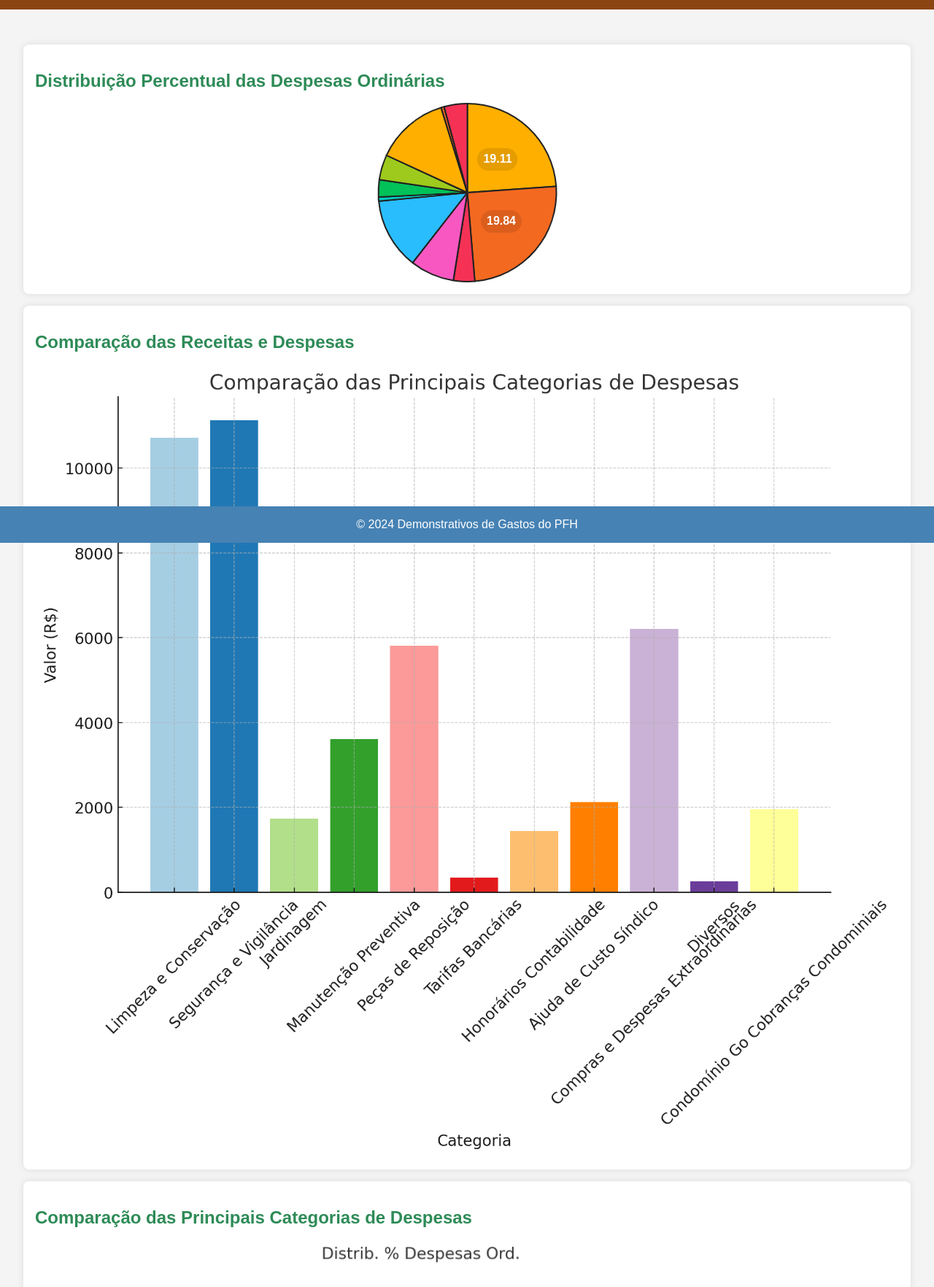
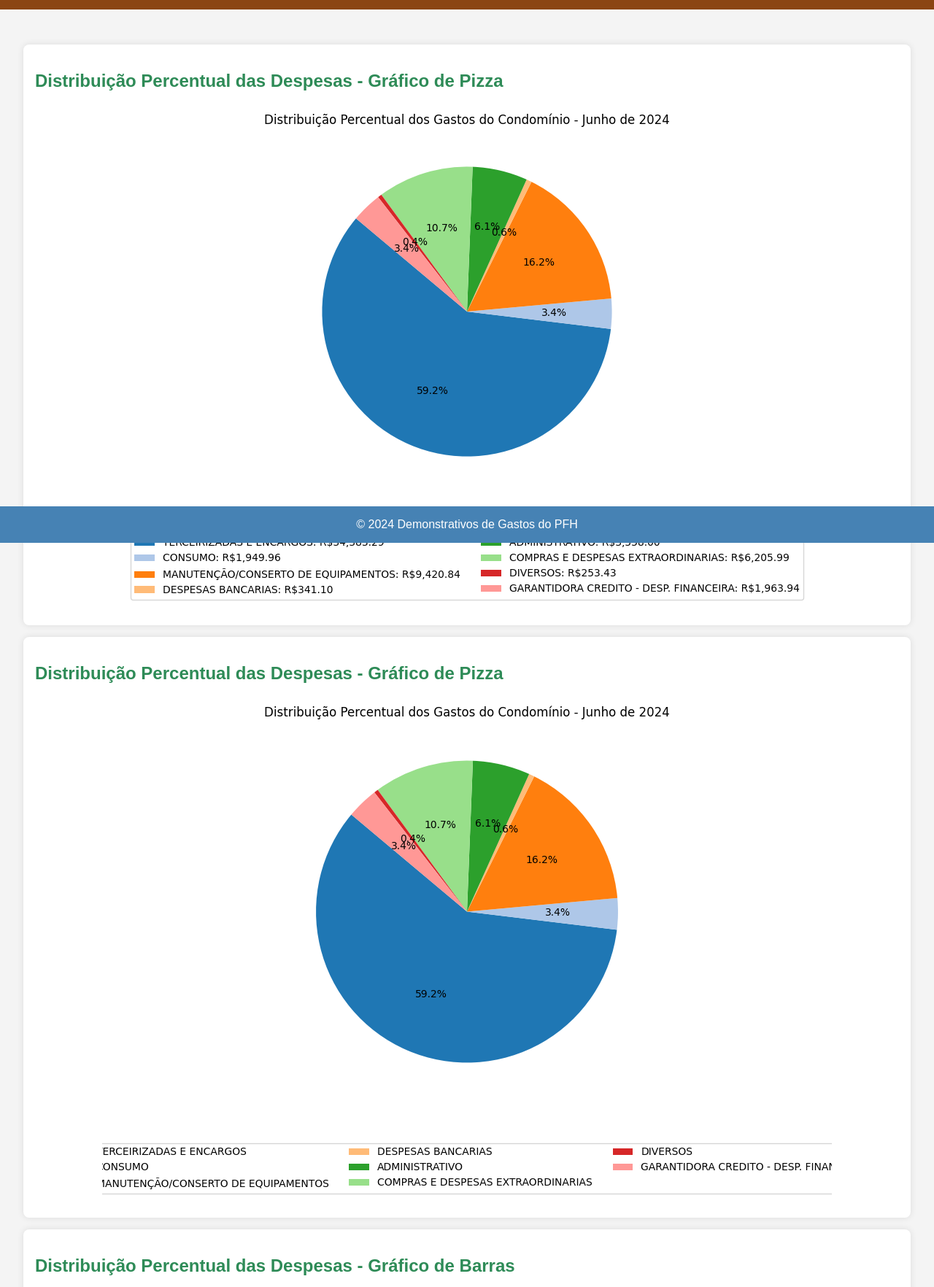
Before and after one commit to jprtecnico/demonstrativosgastospfh.github.io, a plain HTML site: page index.html in a window 1280 px wide. Shown: the part 56-1820 px from the top of the page at 73% size. Drawn offline with Linux system fonts and the light colour scheme.

Commit message:
update gráficos

```diff
--- a/index.html
+++ b/index.html
@@ -12,16 +12,26 @@
     </header>
     <main>
         <section>
-            <h2>Distribuição Percentual das Despesas Ordinárias</h2>
-            <img src="distribuicao_percentual_das_despesas_ordinarias.png" alt="Distribuição Percentual das Despesas Ordinárias">
+            <h2>Distribuição Percentual das Despesas - Gráfico de Pizza</h2>
+            <img src="pizza_06_2024.png" alt="Distribuição Percentual das Despesas Gráfico de Pizza">
+        </section>
+
+        <section>
+            <h2>Distribuição Percentual das Despesas - Gráfico de Pizza</h2>
+            <img src="pizza_2_06_2024.png" alt="Distribuição Percentual das Despesas Gráfico Pizza 2">
+        </section>
+
+        <section>
+            <h2>Distribuição Percentual das Despesas - Gráfico de Barras</h2>
+            <img src="barras_06_2024.png" alt="Distribuição Percentual das Despesas Gráfico de Barras">
         </section>
         <section>
-            <h2>Comparação das Receitas e Despesas</h2>
-            <img src="comparacao_das_receitas_e_despesas.png" alt="Comparação das Receitas e Despesas">
+            <h2>Distribuição Percentual das Despesas - Gráfico de Barras</h2>
+            <img src="linha_06_2024.png" alt="Distribuição Percentual das Despesas Gráfico de Linhas">
         </section>
         <section>
-            <h2>Comparação das Principais Categorias de Despesas</h2>
-            <img src="comparacao_das_principais_categorias_de_despesas.png" alt="Comparação das Principais Categorias de Despesas">
+            <h2>Distribuição Percentual das Despesas - Gráfico de Rosca</h2>
+            <img src="linha_06_2024.png" alt="Distribuição Percentual das Despesas Gráfico de Rosca">
         </section>
     </main>
     <footer>
```
Also changed, not shown: barras_06_2024.png (added), comparacao_das_principais_categorias_de_despesas.png (deleted), comparacao_das_receitas_e_despesas.png (deleted), distribuicao_percentual_das_despesas_ordinarias.png (deleted), linha_06_2024.png (added), pizza_06_2024.png (added), pizza_2_06_2024.png (added), rosca_06_2024.png (added).
